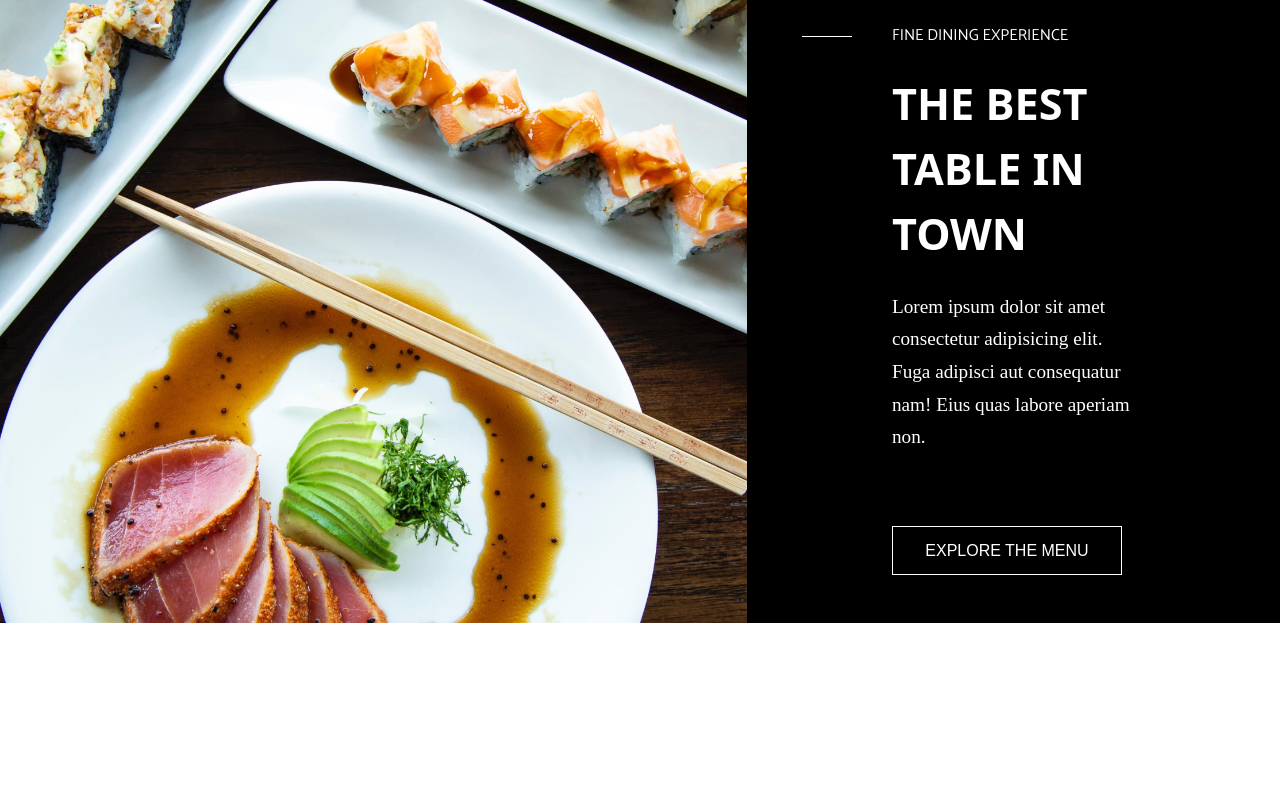
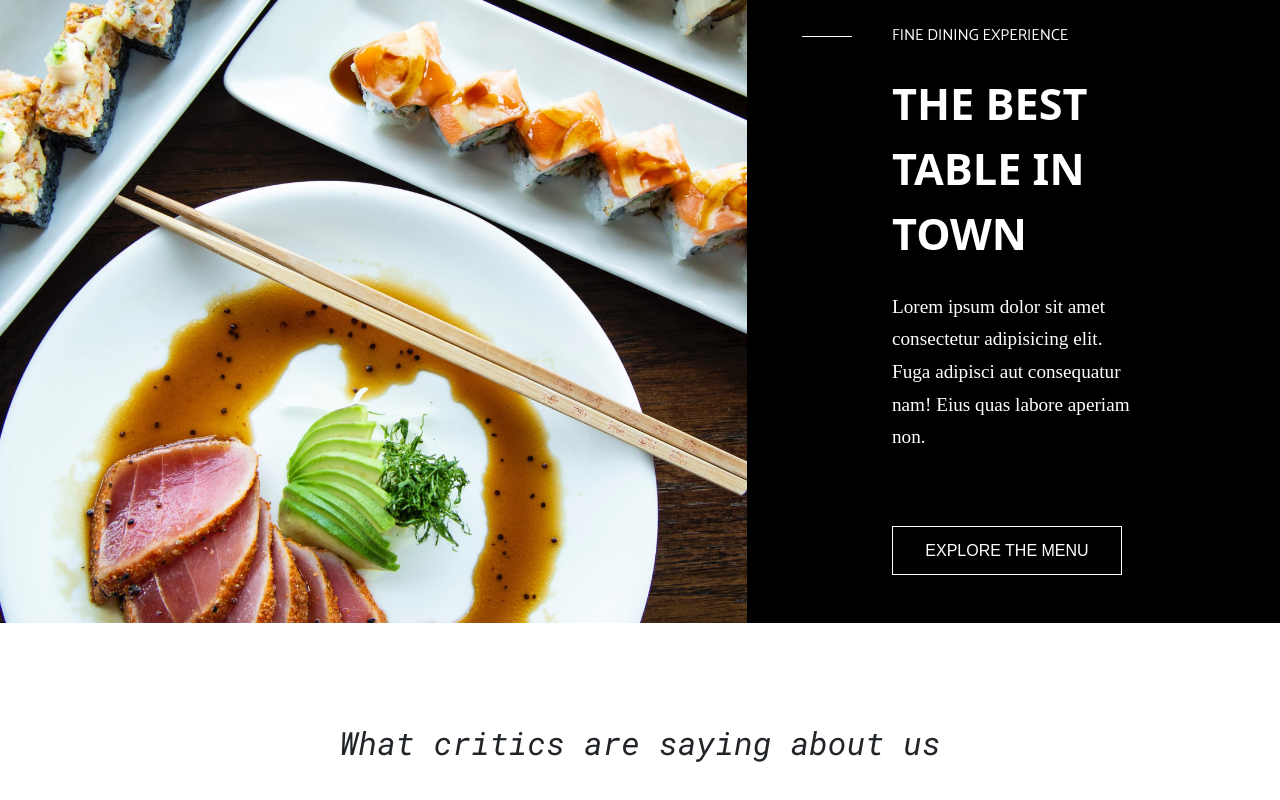
Before and after one commit to stecala/proj-html-vue-2, a Vue app: page / in a window 1280 px wide. Shown: the part 2669-3469 px from the top of the page. Before the commit the page ends 3292 px from the top, so only its background shows below. Built offline with nearby package versions, Linux system fonts and the light colour scheme; a web font is replaced by a local one.

Commit message:
⭐ Feat (create component) : create titleSection component and added to mainApp

```diff
--- a/src/App.vue
+++ b/src/App.vue
@@ -28,6 +28,8 @@ export default {
 @import url('https://fonts.googleapis.com/css2?family=Ibarra+Real+Nova:ital,wght@0,400;0,500;1,400&display=swap');
 // import btn
 @import './assets/style/btn.scss';
+// font-family: 'Roboto Mono', monospace;
+@import url('https://fonts.googleapis.com/css2?family=Roboto+Mono:ital,wght@0,100;0,200;0,300;0,400;0,500;0,600;0,700;1,100;1,200;1,300;1,400;1,500;1,600;1,700&display=swap');
 :root{
   --dark : black;
   --txt-white : white;
--- /dev/null
+++ b/src/components/common/titleSection.vue
@@ -0,0 +1,29 @@
+<template>
+  <div class="container-lg mt-5 pt-5 mb-5">
+    <div class="row">
+        <div class="col-12 text-center">
+            <span class="text-center title">
+                {{txt_title}}
+            </span>
+        </div>
+        <div class="col-1 divider mx-auto my-5"></div>
+    </div>
+  </div>
+</template>
+
+<script>
+export default {
+    props :{
+       'txt_title' : String,
+    },
+}
+</script>
+
+<style scoped lang="scss">
+.title{
+    font-size: 2rem;
+    font-family: 'Roboto Mono', monospace;
+    font-style: italic;
+
+}
+</style>
--- a/src/components/mainApp.vue
+++ b/src/components/mainApp.vue
@@ -2,16 +2,24 @@
   <main>
     <promoMain />
     <bannerMain />
+    <titleSection :txt_title="txt_title[0]" />
   </main>
 </template>
 
 <script>
 import promoMain from './main-components/promoMain.vue'
 import bannerMain from './main-components/bannerMain.vue'
+import titleSection from './common/titleSection.vue'
 export default {
   components : {
     promoMain,
     bannerMain,
+    titleSection,
+  },
+  data : function(){
+    return{
+      txt_title : ['What critics are saying about us' , 'Latest news & promotion']
+    }
   },
 }
 </script>
```
